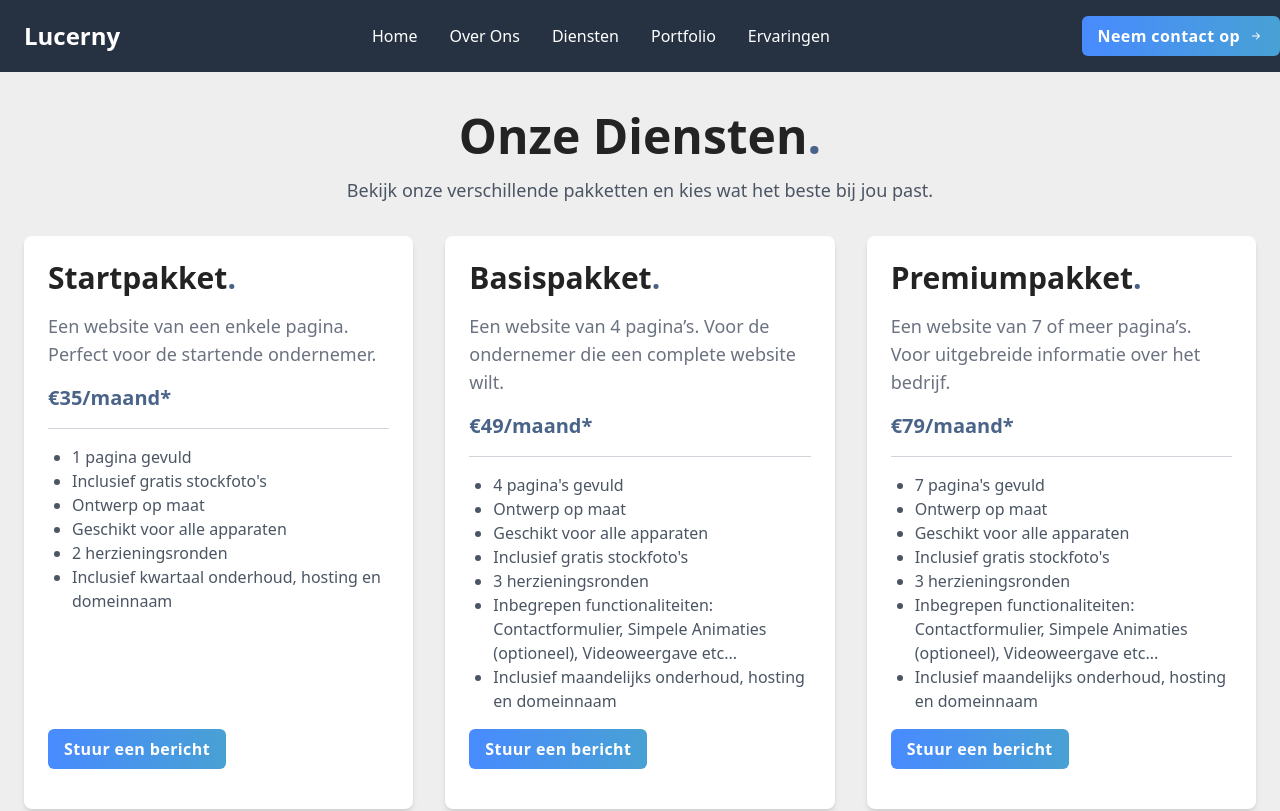
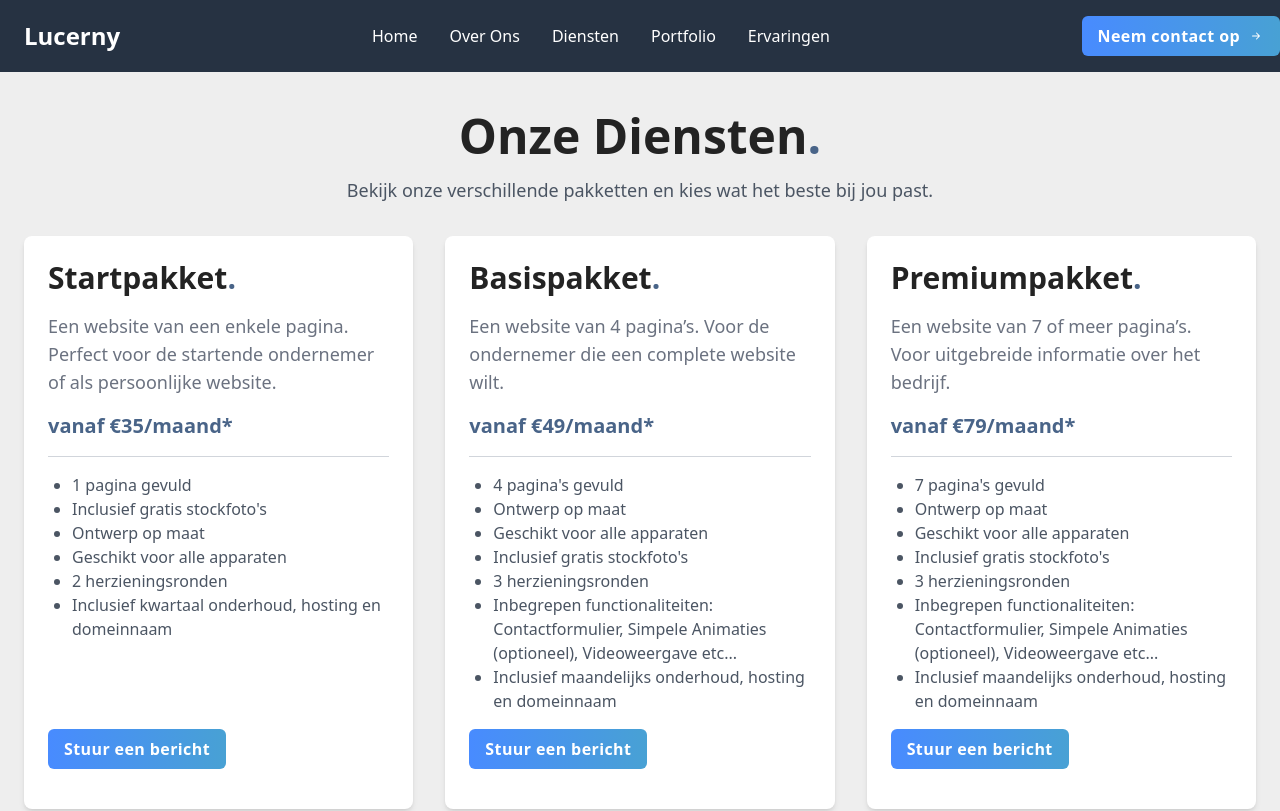
Before and after one commit to AlexLamper/Lucerny, a Next.js app: page /diensten in a window 1280 px wide. Shown: the top 811 px of the page. Built offline with nearby package versions, Linux system fonts and the light colour scheme.

Commit message:
Changed Diensten Page

```diff
--- a/components/Diensten/DienstenSection.tsx
+++ b/components/Diensten/DienstenSection.tsx
@@ -4,8 +4,8 @@ import styles from '@/styles/navbar.module.css';
 const packages = [
   {
     title: 'Startpakket',
-    description: 'Een website van een enkele pagina. Perfect voor de startende ondernemer.',
-    price: '€35/maand',
+    description: 'Een website van een enkele pagina. Perfect voor de startende ondernemer of als persoonlijke website.',
+    price: 'vanaf €35/maand',
     features: [
       '1 pagina gevuld',
       'Inclusief gratis stockfoto\'s',
@@ -18,7 +18,7 @@ const packages = [
   {
     title: 'Basispakket',
     description: 'Een website van 4 pagina’s. Voor de ondernemer die een complete website wilt.',
-    price: '€49/maand',
+    price: 'vanaf €49/maand',
     features: [
       '4 pagina\'s gevuld',
       'Ontwerp op maat',
@@ -32,7 +32,7 @@ const packages = [
   {
     title: 'Premiumpakket',
     description: 'Een website van 7 of meer pagina’s. Voor uitgebreide informatie over het bedrijf.',
-    price: '€79/maand',
+    price: 'vanaf €79/maand',
     features: [
       '7 pagina\'s gevuld',
       'Ontwerp op maat',
```
